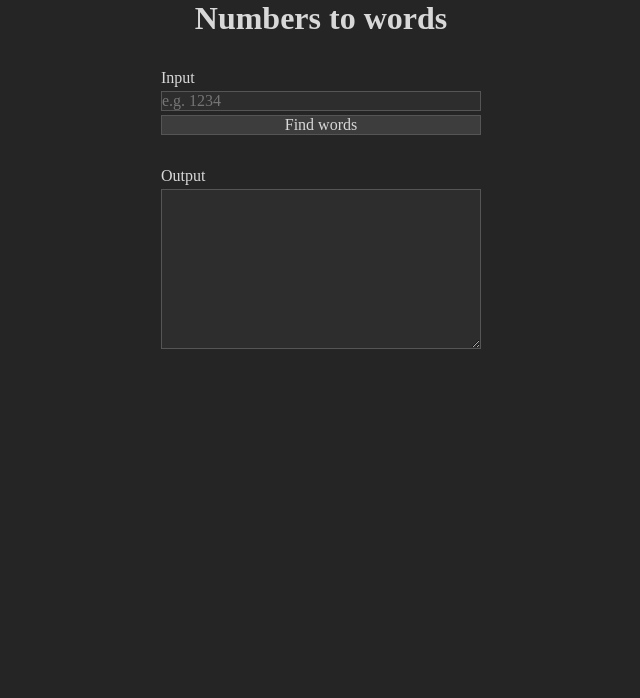
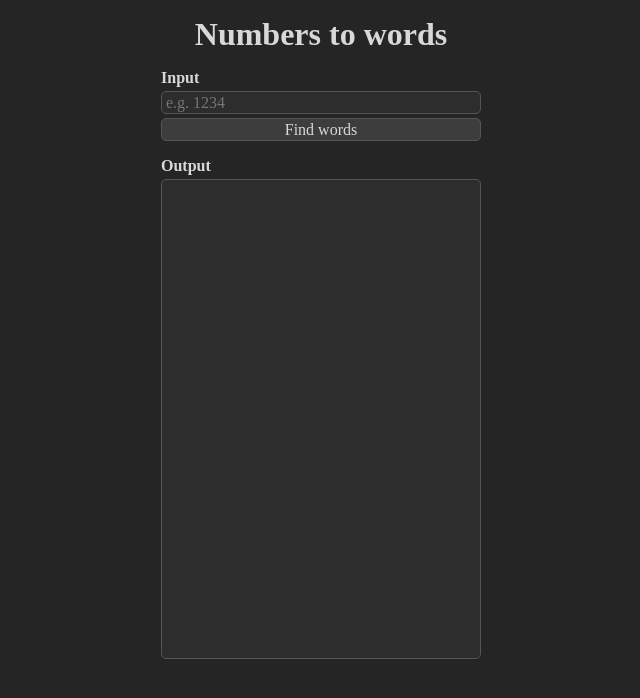
Before and after one commit to JunganSe/NumbersToWords, a website built with Vite: page index.html in a window 1280 px wide. Shown: the whole page, without its empty margins (319-959 px from the left). Built offline with nearby package versions, Linux system fonts and the light colour scheme.

Commit message:
Common styling

```diff
--- a/index.html
+++ b/index.html
@@ -8,6 +8,7 @@
     <link rel="icon" href="data:," /> <!-- Disable default favicon request -->
     <link rel="stylesheet" href="./src/css/reset.css">
     <link rel="stylesheet" href="./src/css/theme.css">
+    <link rel="stylesheet" href="./src/css/main.css">
     <link rel="stylesheet" href="./src/css/index.css">
 </head>
 
@@ -23,7 +24,7 @@
 
         <div class="container_output">
             <label for="textarea_output">Output</label>
-            <textarea id="textarea_output"></textarea>
+            <textarea id="textarea_output" disabled></textarea>
         </div>
     </main>
 
--- a/src/css/index.css
+++ b/src/css/index.css
@@ -1,13 +1,9 @@
 main {
     display: flex;
     flex-direction: column;
-    gap: 2rem;
+    gap: 1rem;
     width: 20rem;
     margin: auto;
-}
-
-h1 {
-    text-align: center;
 }
 
 .container_input {
@@ -23,6 +19,7 @@ h1 {
 
     textarea {
         /* TODO: Let the textarea take up the full available height. */
-        height: 10rem
+        height: 30rem;
+        resize: none;
     }
 }
--- /dev/null
+++ b/src/css/main.css
@@ -0,0 +1,20 @@
+h1 {
+    text-align: center;
+    margin-top: 1rem;
+}
+
+label {
+    font-weight: bold;
+}
+
+button {
+    cursor: pointer;
+}
+
+input,
+button,
+textarea,
+select {
+    border-radius: 5px;
+    padding: 0.1rem 0.25rem;
+}
```
